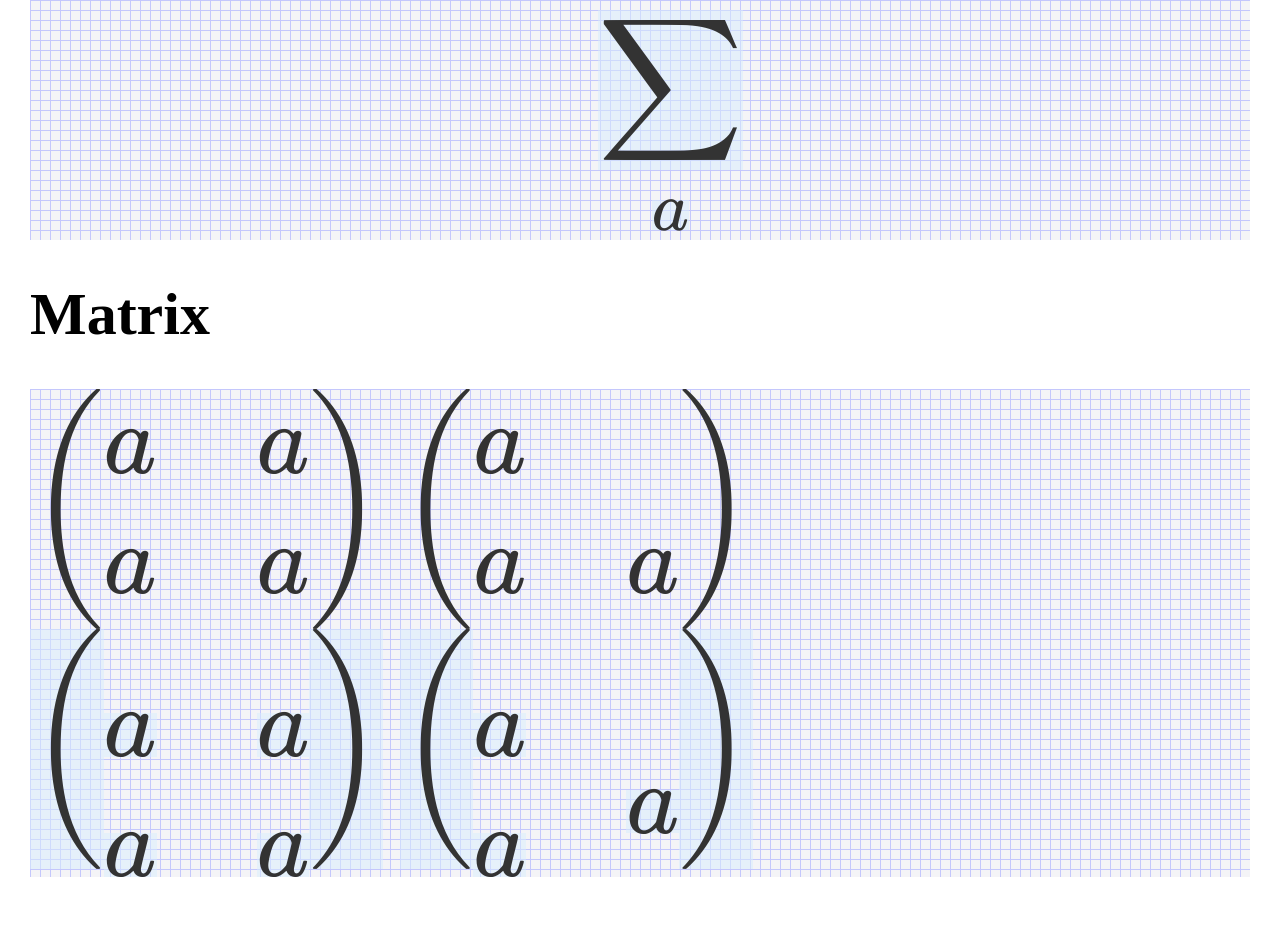
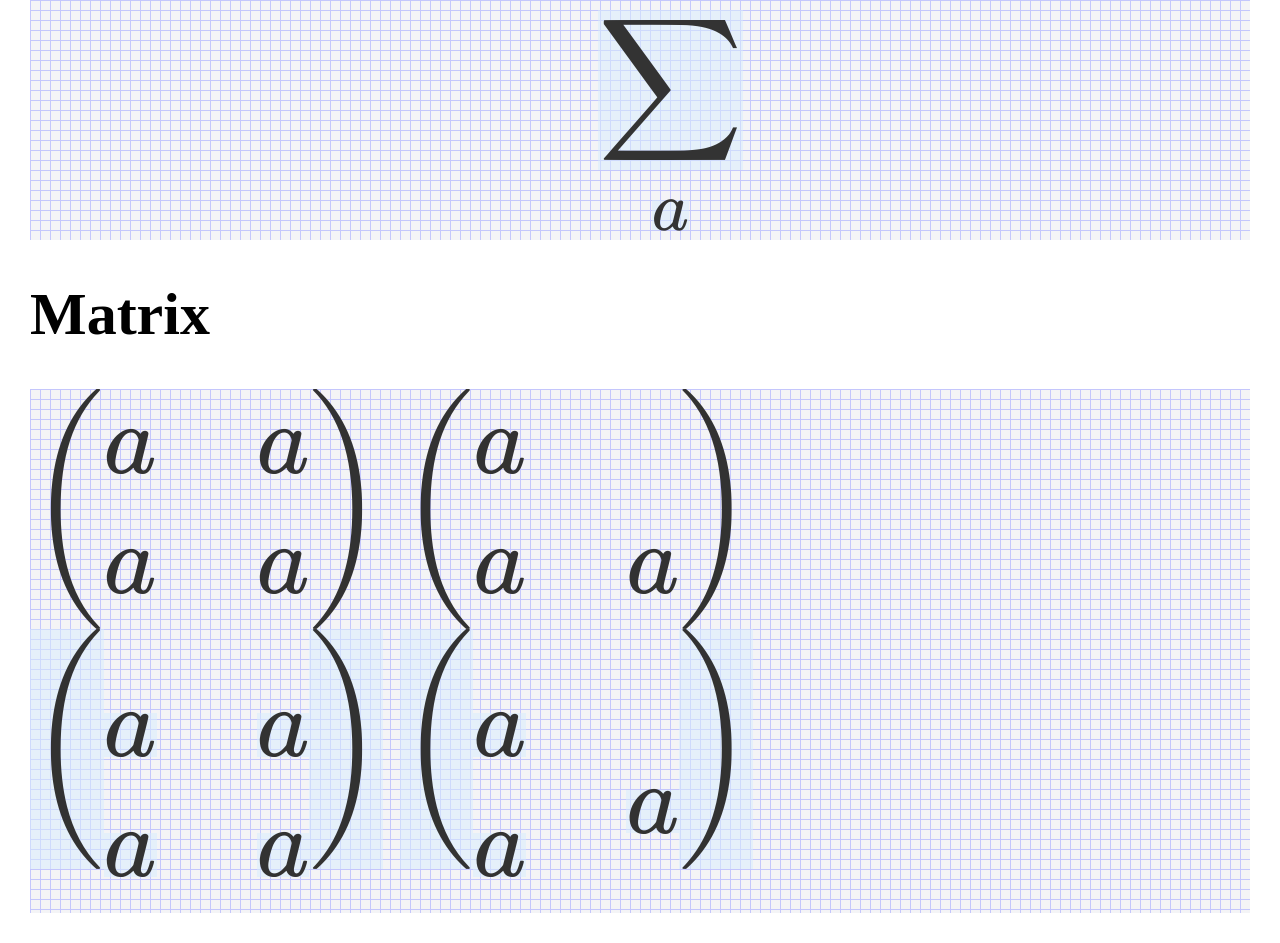
Before and after one commit to CKiumi/euler-tex, a website built with Vite: page index.html in a window 1280 px wide. Shown: the part 4499-5442 px from the top of the page. Before the commit the page ends 5406 px from the top, so only its background shows below. Built offline with nearby package versions, Linux system fonts and the light colour scheme.

Commit message:
fixed vbox depth

```diff
--- a/src/atom/matrix.ts
+++ b/src/atom/matrix.ts
@@ -52,8 +52,8 @@ export class MatrixAtom implements Atom {
       if (c < nc - 1) cols[c].space.right = arraycolsep;
     }
     const hbox = new HBox(cols);
-    hbox.rect.depth = totalHeight - offset;
-    hbox.rect.height = offset;
+    hbox.space.bottom = totalHeight - offset - hbox.rect.depth;
+    hbox.space.top = offset - hbox.rect.height;
     return hbox;
   }
 }
--- a/src/box/box.ts
+++ b/src/box/box.ts
@@ -64,8 +64,12 @@ export class HBox implements Box {
       (t, a) => t + a.rect.width + (a.space.left ?? 0),
       0
     );
-    const depth = Math.max(...children.map((child) => child.rect.depth));
-    const height = Math.max(...children.map((child) => child.rect.height));
+    const depth = Math.max(
+      ...children.map((child) => child.rect.depth + (child.space.bottom ?? 0))
+    );
+    const height = Math.max(
+      ...children.map((child) => child.rect.height + (child.space.top ?? 0))
+    );
     this.rect = { depth, height, width };
   }
   toHtml(): HTMLSpanElement {
@@ -88,8 +92,8 @@ export class VBox implements Box {
     public multiplier?: number,
     public align?: string
   ) {
-    const depth = Math.min(
-      ...children.map(({ shift, box: { rect } }) => shift - rect.depth)
+    const depth = Math.max(
+      ...children.map(({ shift, box: { rect } }) => rect.depth - shift)
     );
     const height = Math.max(
       ...children.map(({ shift, box: { rect } }) => shift + rect.height)
@@ -110,15 +114,15 @@ export class VBox implements Box {
         span.append(html);
         const multiplier = parseFloat(html.style.fontSize.slice(0, -2) || "1");
         html.style.bottom = em(
-          (-this.rect.depth - stackHeight - rect.depth + shift) / multiplier
+          (this.rect.depth - stackHeight - rect.depth + shift) / multiplier
         );
         stackHeight += rect.depth + rect.height;
       });
     const oldDepth = this.children[this.children.length - 1].box.rect.depth;
     span.classList.add("vlist");
-    span.style.height = em(this.rect.height - this.rect.depth);
+    span.style.height = em(this.rect.height + this.rect.depth);
     if (this.align) span.style.alignItems = this.align;
-    span.style.verticalAlign = em(this.rect.depth + oldDepth);
+    span.style.verticalAlign = em(-this.rect.depth + oldDepth);
     return span;
   }
 }
```
Also changed, not shown: test/e2e/report/index.html (+1 -1 lines), 1 other file.
